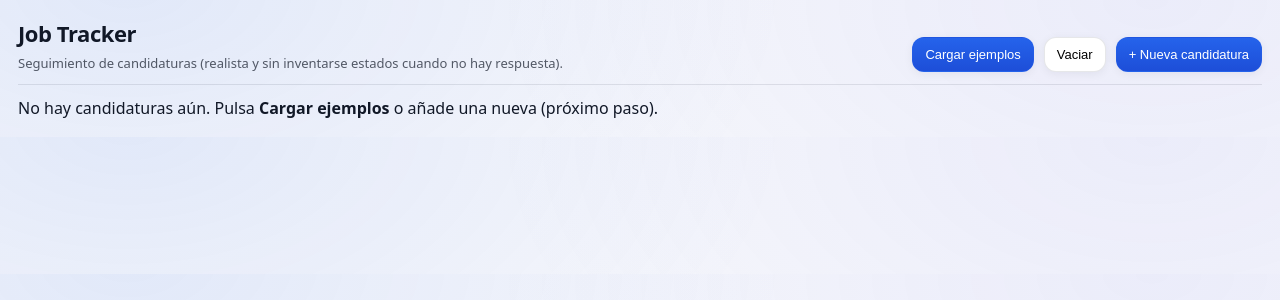
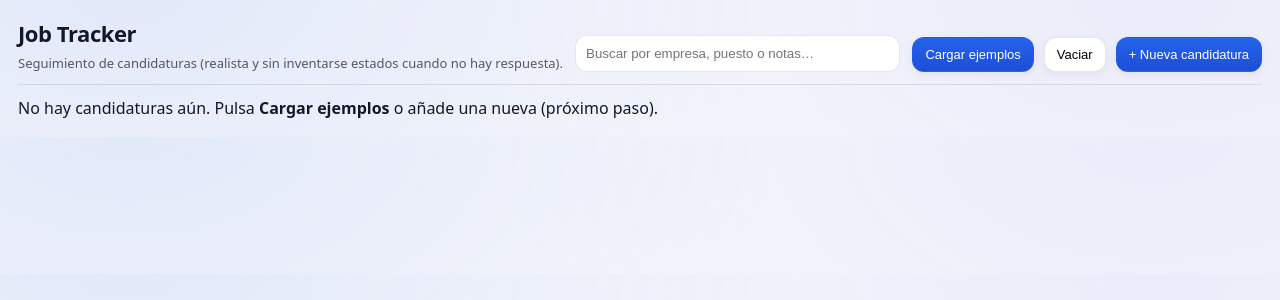
Before and after one commit to SergiEscue/job-tracker-frontend, a React (Vite) app: page / in a window 1280 px wide. Shown: the top 300 px of the page. Built offline with nearby package versions, Linux system fonts and the light colour scheme.

Commit message:
add search filter by empresa puesto notas

```diff
--- a/src/App.tsx
+++ b/src/App.tsx
@@ -54,6 +54,8 @@
 
   const [undoMode, setUndoMode] = useState<"clear" | "delete" | null>(null);
   const [editingId, setEditingId] = useState<string | null>(null);
+  const [query, setQuery] = useState("");
+
 
 
 
@@ -219,6 +221,18 @@
     setEditingId(null);
   }
 
+  const filtered = candidaturas.filter((c) => {
+    const q = query.trim().toLowerCase();
+    if (!q) return true;
+
+    return (
+      c.empresa.toLowerCase().includes(q) ||
+      c.puesto.toLowerCase().includes(q) ||
+      (c.notas ?? "").toLowerCase().includes(q)
+    );
+  });
+
+
 
 
 
@@ -233,6 +247,22 @@
             no hay respuesta).
           </p>
         </div>
+
+        <div style={{ minWidth: 260, flex: "1 1 260px" }}>
+          <input
+            value={query}
+            onChange={(e) => setQuery(e.target.value)}
+            placeholder="Buscar por empresa, puesto o notas…"
+            style={{
+              width: "100%",
+              padding: 10,
+              borderRadius: 12,
+              border: "1px solid var(--border)",
+              background: "white",
+            }}
+          />
+        </div>
+
 
         <div className="actions">
           <button
@@ -258,14 +288,14 @@
 
       <hr className="sep" />
 
-      {candidaturas.length === 0 ? (
+      {filtered.length === 0 ? (
         <p style={{ margin: 0 }}>
           No hay candidaturas aún. Pulsa <strong>Cargar ejemplos</strong> o añade
           una nueva (próximo paso).
         </p>
       ) : (
         <section className="grid">
-          {candidaturas.map((c) => (
+          {filtered.map((c) => (
             <article className="card" key={c.id}>
               <h2 className="card-title">{c.empresa}</h2>
               <div className="card-role">{c.puesto}</div>
```
Lines whose indentation alone changed are shown as unchanged.
